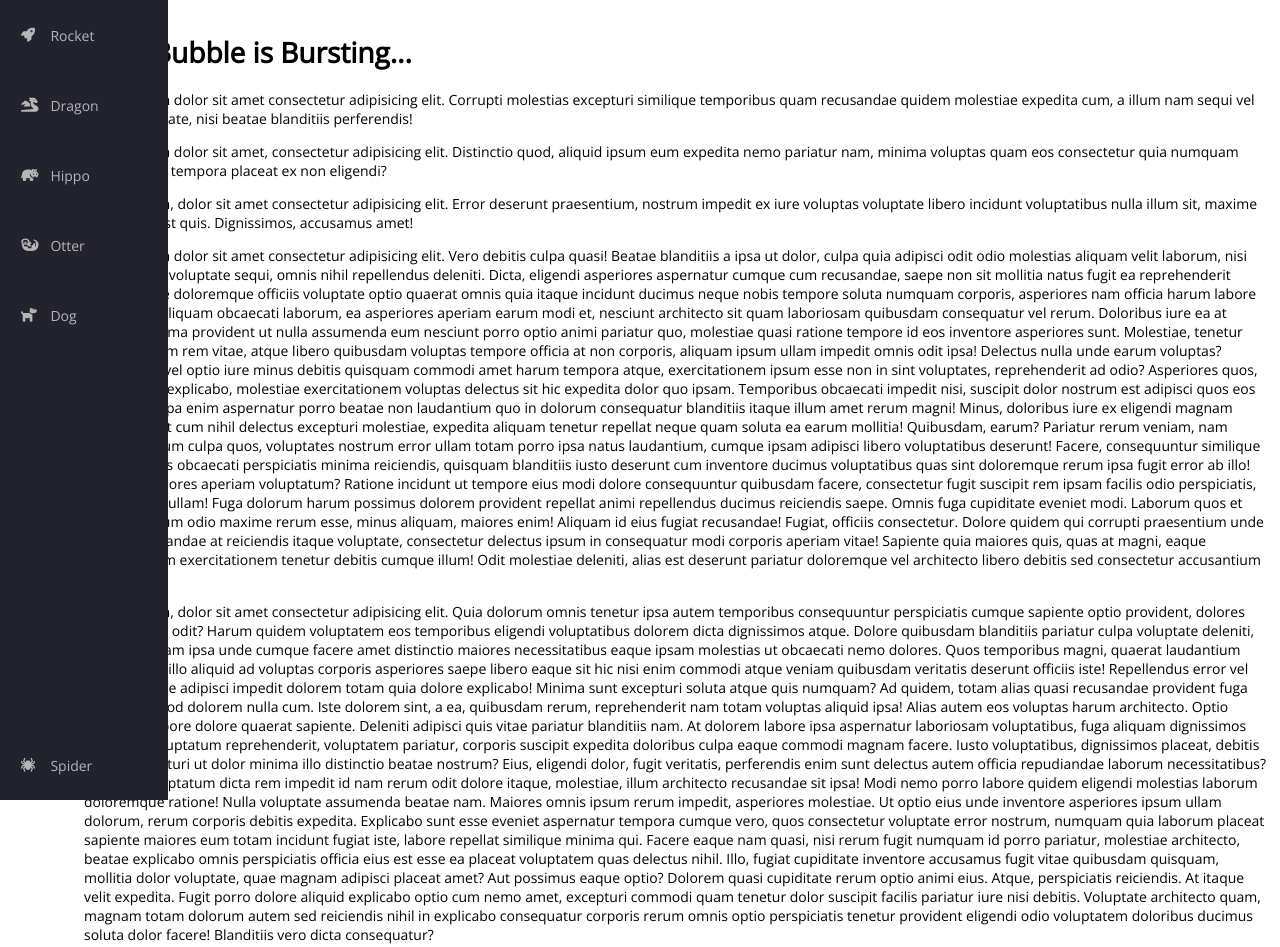
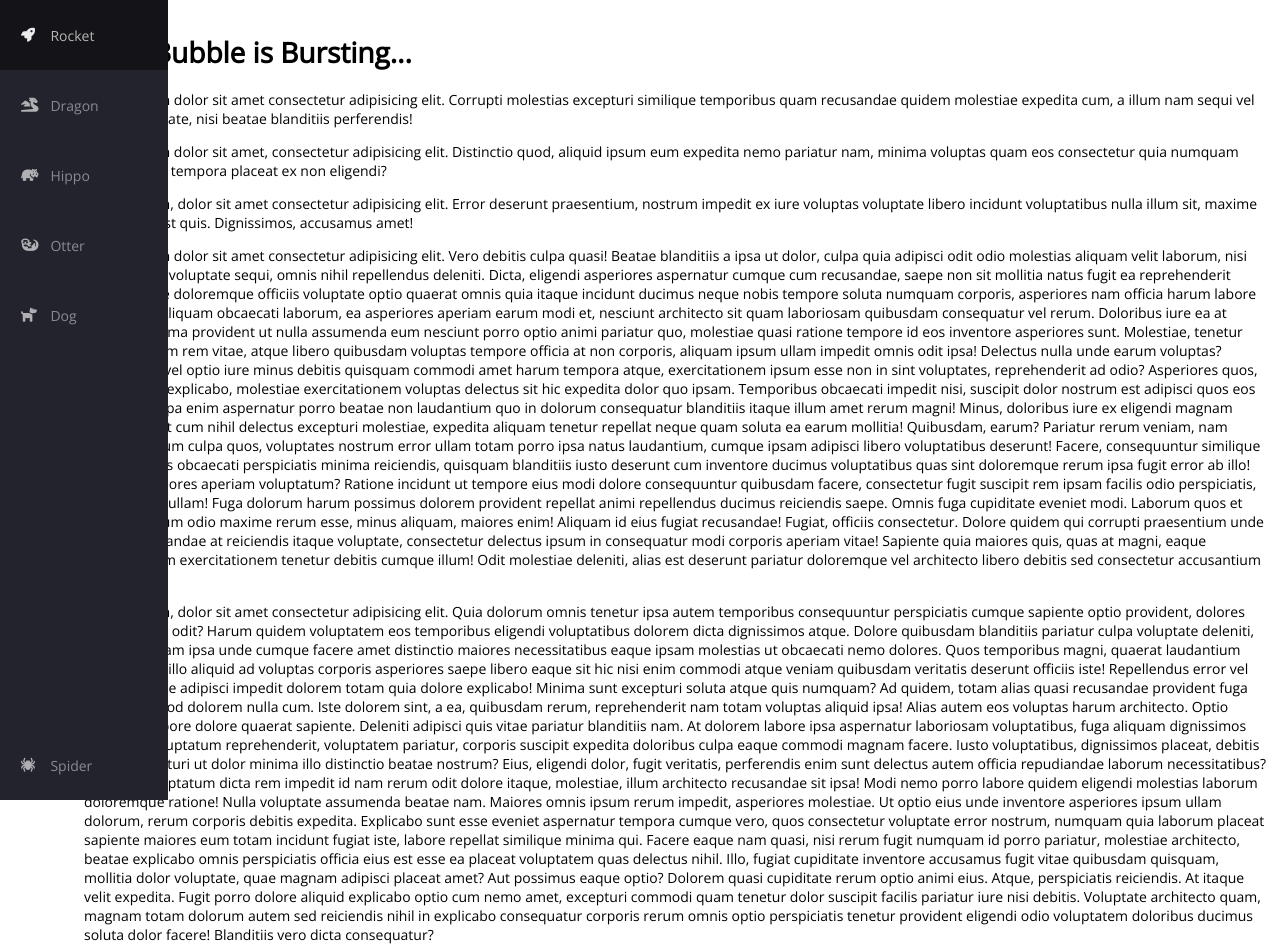
Before and after one commit to Hamzazaheer721/Fireship-Navbar, a plain HTML site: page public/index.html in a window 1280 px wide. Drawn offline with nearby package versions, Linux system fonts and the light colour scheme.

Commit message:
!feat: styled the navbar

```diff
--- a/public/styles.css
+++ b/public/styles.css
@@ -5,6 +5,7 @@
   --text-secondary: #ececec;
   --bg-primary: #23232e;
   --bg-secondary: #141418;
+  --transition-speed: 600;
 }
 
 body {
@@ -65,6 +66,13 @@ body::-webkit-scrollbar-thumb {
   align-items: center;
   justify-content: center;
   height: 5rem;
+  filter: grayscale(100%) opacity(0.7);
+  transition: filter var(--transition-speed);
+}
+
+.nav-link:hover {
+  filter: grayscale(0) opacity(1);
+  background-color: var(--bg-secondary);
 }
 
 .link-text {
@@ -91,3 +99,7 @@ body::-webkit-scrollbar-thumb {
 .navbar:hover .link-text {
   display: block;
 }
+
+i {
+  color: var(--text-secondary);
+}
```
